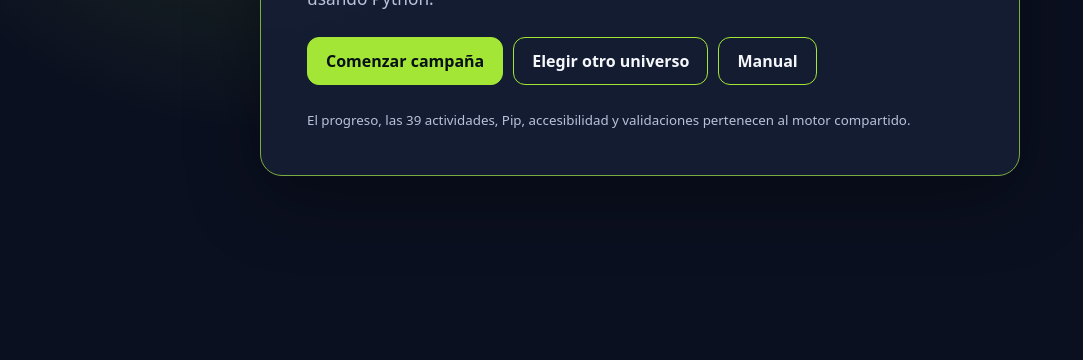
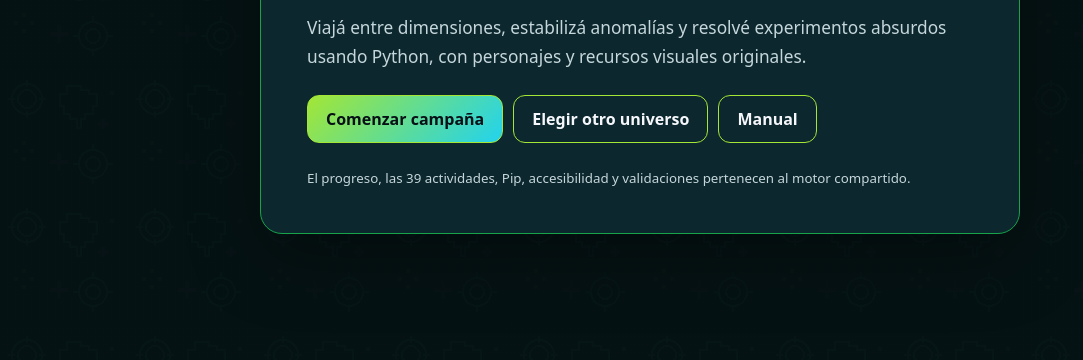
Before and after one commit to BraianM-dev/calabozos-python, a website: page multiverso/index.html in a window 1280 px wide. Shown: the part 440-800 px from the top of the page, without its empty margins (0-1083 px from the left). Drawn offline with Linux system fonts and the light colour scheme.

Commit message:
Use original pixel-art visuals on Multiverso landing

```diff
--- a/multiverso/index.html
+++ b/multiverso/index.html
@@ -1,5 +1,5 @@
 <!doctype html>
 <html lang="es"><head><meta charset="utf-8"><meta name="viewport" content="width=device-width,initial-scale=1">
-<title>Multiverso & Python</title><meta name="description" content="Ambientación educativa de Python sobre el motor compartido Aventuras & Python.">
-<style>:root{--a:#a3e635;--bg:#0b1020;--p:#151d32;--t:#f5f7fb;--d:#b8c2d9}*{box-sizing:border-box}body{margin:0;min-height:100vh;display:grid;place-items:center;background:radial-gradient(circle at 20% 20%,color-mix(in srgb,var(--a) 18%,transparent),transparent 34%),var(--bg);color:var(--t);font-family:system-ui,-apple-system,Segoe UI,sans-serif;padding:22px}main{width:min(760px,100%);background:rgba(21,29,50,.94);border:1px solid color-mix(in srgb,var(--a) 65%,#334155);border-radius:22px;padding:clamp(24px,5vw,46px);box-shadow:0 22px 70px rgba(0,0,0,.35)}.tag{color:var(--a);font-weight:800;letter-spacing:.08em}h1{font-size:clamp(34px,7vw,64px);line-height:1;margin:.25em 0}p{color:var(--d);font-size:1.08rem;line-height:1.65}.actions{display:flex;flex-wrap:wrap;gap:10px;margin-top:24px}a{text-decoration:none}.btn{display:inline-block;padding:12px 18px;border-radius:12px;font-weight:800;border:1px solid var(--a)}.primary{background:var(--a);color:#071016}.ghost{color:var(--t)}small{display:block;margin-top:26px;color:var(--d)}</style></head>
-<body><main><div class="tag">🛸 AVENTURAS &amp; PYTHON</div><h1>Multiverso & Python</h1><p><strong>Ciencia caótica y portales imposibles.</strong></p><p>Viajá entre dimensiones, estabilizá anomalías y resolvé experimentos absurdos usando Python.</p><div class="actions"><a class="btn primary" href="juego.html">Comenzar campaña</a><a class="btn ghost" href="../">Elegir otro universo</a><a class="btn ghost" href="../manual-jugador.html">Manual</a></div><small>El progreso, las 39 actividades, Pip, accesibilidad y validaciones pertenecen al motor compartido.</small></main></body></html>
+<title>Multiverso & Python</title><meta name="description" content="Campaña educativa original de ciencia ficción, portales y Python sobre Aventuras & Python.">
+<style>:root{--a:#a3e635;--b:#22d3ee;--c:#ec4cff;--bg:#07130f;--p:#0d2930;--t:#f5f7fb;--d:#c5d7db}*{box-sizing:border-box}body{margin:0;min-height:100vh;display:grid;place-items:center;background:linear-gradient(rgba(5,18,20,.9),rgba(5,18,20,.9)),url('../assets/campaigns/multiverso/patterns/bg-main.svg'),var(--bg);background-size:auto,128px 128px;color:var(--t);font-family:system-ui,-apple-system,Segoe UI,sans-serif;padding:22px}main{width:min(760px,100%);background:rgba(13,41,48,.95);border:1px solid #16a34a;border-radius:22px;padding:clamp(24px,5vw,46px);box-shadow:0 22px 70px rgba(0,0,0,.35)}.cast{height:116px;background:url('../assets/campaigns/multiverso/cast.svg') center/contain no-repeat;image-rendering:pixelated}.tag{color:var(--b);font-weight:800;letter-spacing:.08em}h1{font-size:clamp(34px,7vw,64px);line-height:1;margin:.25em 0;color:var(--a)}p{color:var(--d);font-size:1.08rem;line-height:1.65}.actions{display:flex;flex-wrap:wrap;gap:10px;margin-top:24px}a{text-decoration:none}.btn{display:inline-block;padding:12px 18px;border-radius:12px;font-weight:800;border:1px solid var(--a)}.primary{background:linear-gradient(135deg,var(--a),var(--b));color:#071016}.ghost{color:var(--t)}small{display:block;margin-top:26px;color:var(--d)}</style></head>
+<body><main><div class="tag">🛸 AVENTURAS &amp; PYTHON</div><div class="cast" aria-hidden="true"></div><h1>Multiverso & Python</h1><p><strong>Ciencia caótica, portales y universos imposibles.</strong></p><p>Viajá entre dimensiones, estabilizá anomalías y resolvé experimentos absurdos usando Python, con personajes y recursos visuales originales.</p><div class="actions"><a class="btn primary" href="juego.html">Comenzar campaña</a><a class="btn ghost" href="../">Elegir otro universo</a><a class="btn ghost" href="../manual-jugador.html">Manual</a></div><small>El progreso, las 39 actividades, Pip, accesibilidad y validaciones pertenecen al motor compartido.</small></main></body></html>
```
